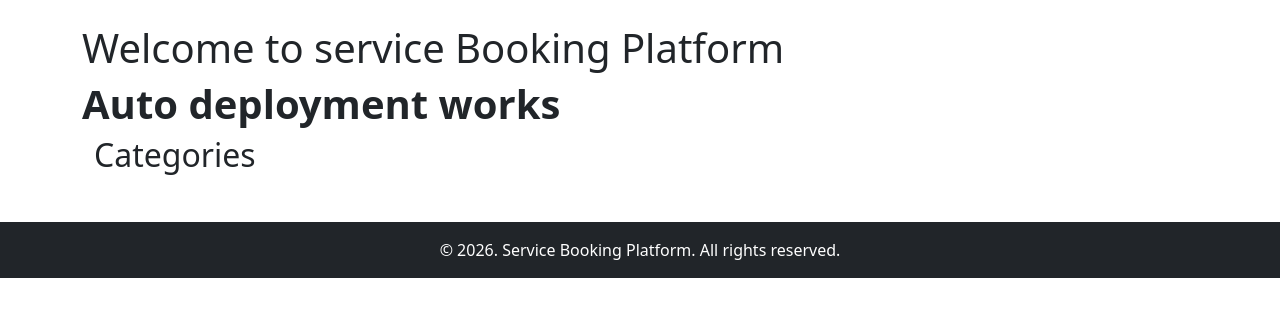
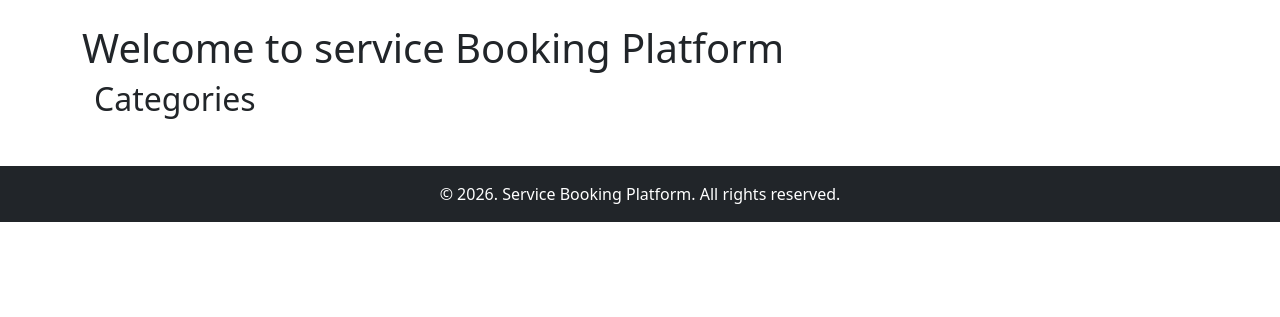
Before and after one commit to sagar999911/service-booking-platform, a Django app: page / in a window 1280 px wide. Shown: the part 56-373 px from the top of the page. Run offline with Django 5.2, Linux system fonts and the light colour scheme; data that the repository does not hold is empty; some libraries are stand-ins or nearby versions.

Commit message:
Remove unused heading

```diff
--- a/templates/home.html
+++ b/templates/home.html
@@ -4,7 +4,6 @@
 {% endblock %}
 {% block content %}
     <h1>Welcome to service Booking Platform</h1>
-    <h1><strong>Auto deployment works</strong></h1>
     <div class="container">
         <h2 class="mb-4">Categories</h2>
         <ul class="list-group">
```
